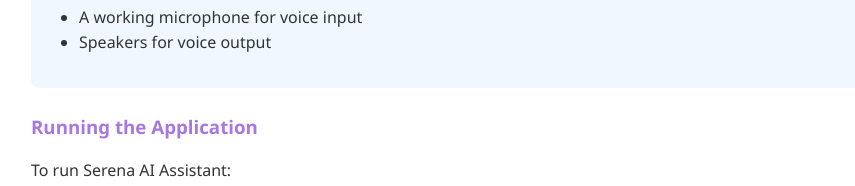
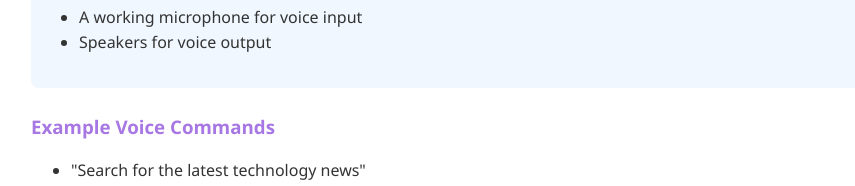
Before and after one commit to pheonix-19/Serena-AI_-Assistant, a plain HTML site: page index.html in a window 1280 px wide. Shown: the part 9774-9960 px from the top of the page, without its empty margins (41-896 px from the left). Drawn offline with Linux system fonts and the light colour scheme.

Commit message:
Update index.html

```diff
--- a/index.html
+++ b/index.html
@@ -500,14 +500,14 @@ def get_information(self, query):
             </ul>
         </div>
 
-        <h3>Running the Application</h3>
+<!--         <h3>Running the Application</h3>
         <p>To run Serena AI Assistant:</p>
         <ol>
             <li>Ensure all dependencies are installed</li>
             <li>Set your OpenAI API key as an environment variable</li>
             <li>Run <code>python main.py</code> from the command line</li>
             <li>Click "Start Listening" to begin giving voice commands</li>
-        </ol>
+        </ol> -->
 
         <h3>Example Voice Commands</h3>
         <ul>
```
